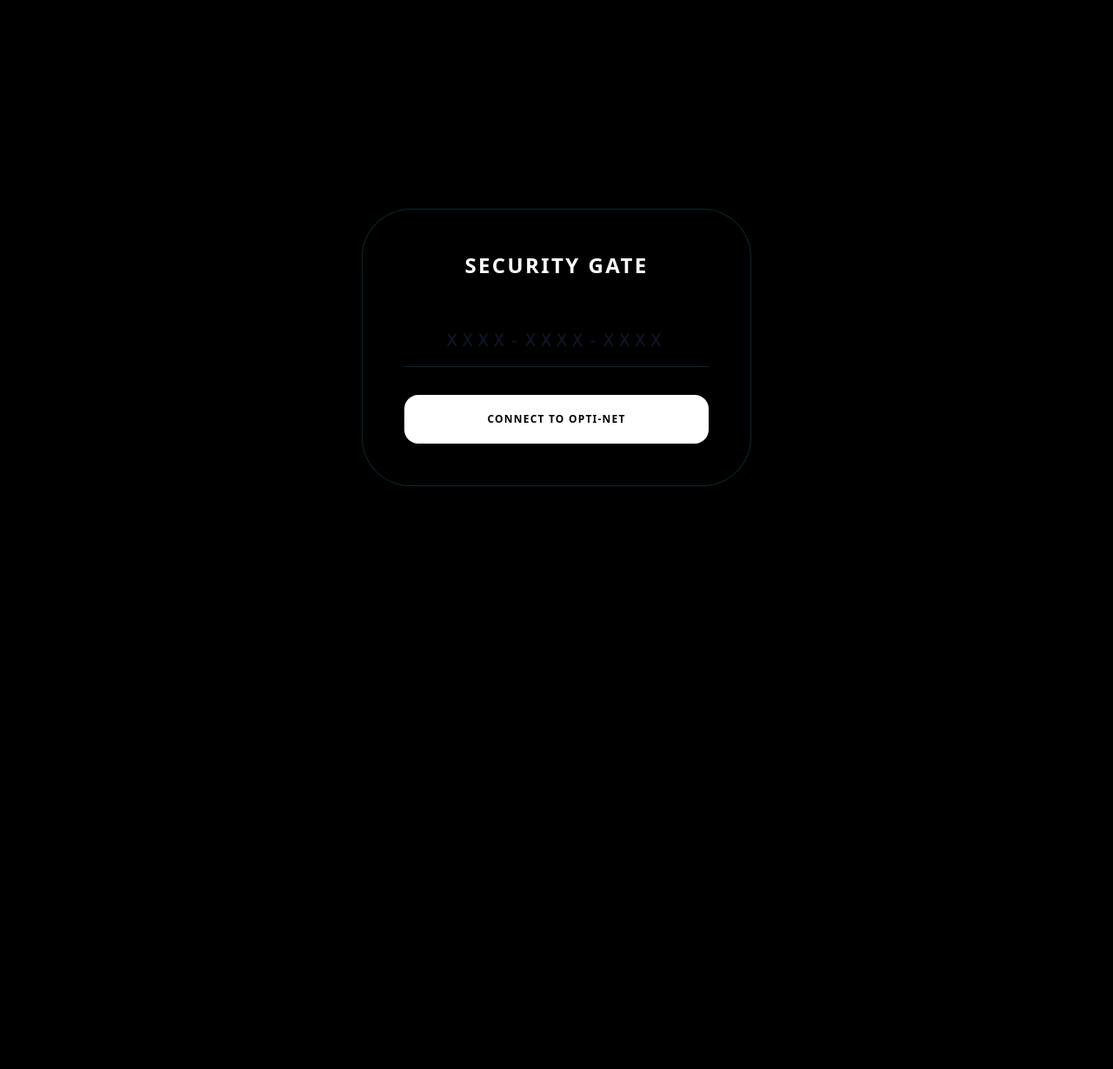
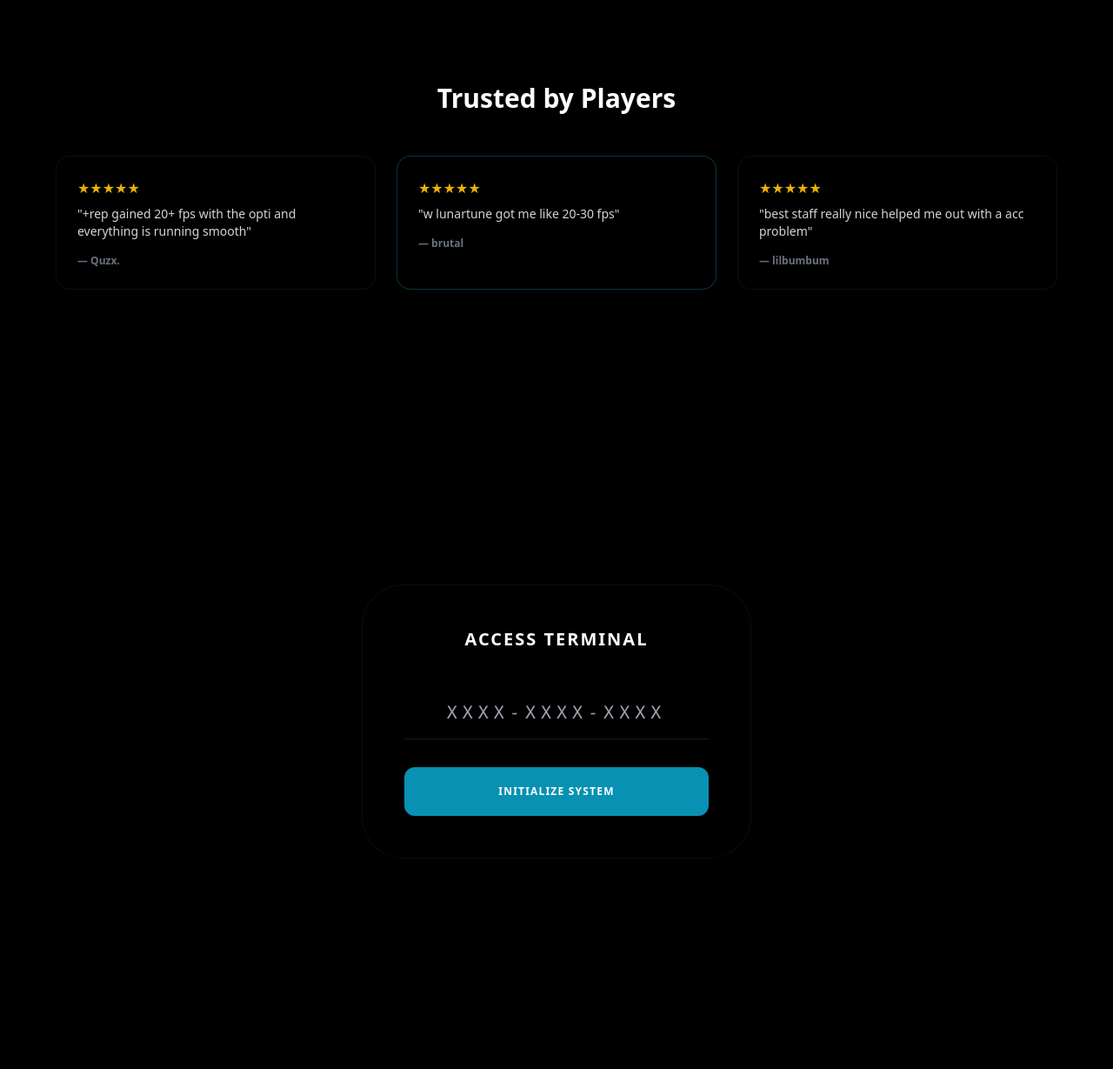
Before and after one commit to tyferust/optiai, a Flask app: page / in a window 1280 px wide. Shown: the part 801-2030 px from the top of the page at 87% size. Before the commit the page ends 1360 px from the top, so only its background shows below. Run offline with Flask 3, Linux system fonts and the light colour scheme; some libraries are stand-ins or nearby versions.

Commit message:
Update login.html

```diff
--- a/templates/login.html
+++ b/templates/login.html
@@ -5,63 +5,63 @@
     <title>Opti AI | Universal Performance</title>
     <script src="https://cdn.tailwindcss.com"></script>
     <style>
-        /* MULTI-GIF GRID BACKGROUND */
-        .bg-grid-container {
-            position: fixed; top: 0; left: 0; width: 100%; height: 100%; z-index: -1;
-            display: grid; grid-template-columns: repeat(auto-fill, minmax(400px, 1fr));
-            filter: brightness(0.25) contrast(1.1); /* Darkened for readability */
+        .bg-fixed-gif {
+            position: fixed; top: 0; left: 0; width: 100%; height: 100%;
+            z-index: -1; object-fit: cover; filter: brightness(0.3) contrast(1.1);
         }
-        .bg-grid-container img { width: 100%; height: 100%; object-fit: cover; }
-
-        @keyframes fadeIn { from { opacity: 0; transform: translateY(15px); } to { opacity: 1; transform: translateY(0); } }
-        .animate-fade { animation: fadeIn 1.5s ease-out forwards; }
-
-        .glass {
-            background: rgba(0, 0, 0, 0.75); backdrop-filter: blur(20px);
-            border: 1px solid rgba(34, 211, 238, 0.2); box-shadow: 0 0 60px rgba(0, 0, 0, 0.9);
+        .glass-card {
+            background: rgba(0, 0, 0, 0.6); backdrop-filter: blur(12px);
+            border: 1px solid rgba(255, 255, 255, 0.05);
         }
+        @keyframes slideUp { from { opacity: 0; transform: translateY(20px); } to { opacity: 1; transform: translateY(0); } }
+        .animate-slide { animation: slideUp 1s ease-out forwards; }
     </style>
 </head>
-<body class="bg-black text-white font-sans overflow-x-hidden">
+<body class="bg-black text-white font-sans selection:bg-cyan-500/30">
 
-    <div class="bg-grid-container">
-        <img src="YOUR_GIF_1.gif">
-        <img src="YOUR_GIF_2.gif">
-        <img src="YOUR_GIF_3.gif">
-        <img src="YOUR_GIF_4.gif">
-    </div>
+    <img src="YOUR_DIRECT_GIF_LINK.gif" class="bg-fixed-gif">
 
-    <section class="min-h-screen flex flex-col items-center justify-center p-8 text-center animate-fade">
-        <div class="inline-block px-4 py-1 rounded-full border border-cyan-500/40 bg-cyan-500/10 text-cyan-400 text-[9px] font-black uppercase tracking-[0.5em] mb-8">
-            Neural Architecture v2.0.4 // Active
-        </div>
-        <h1 class="text-7xl md:text-8xl font-black italic tracking-tighter mb-6 uppercase">OPTI <span class="text-cyan-500">AI</span></h1>
-
+    <section class="min-h-screen flex flex-col items-center justify-center p-8 text-center animate-slide">
+        <h1 class="text-6xl md:text-8xl font-black tracking-tighter mb-6">OPTI <span class="text-cyan-500">AI</span></h1>
         <div class="max-w-2xl space-y-6">
-            <p class="text-gray-300 text-sm md:text-base leading-relaxed font-medium">
-                The world's first <span class="text-white">Universal Performance Architect</span>. Opti AI leverages deep learning to analyze your unique hardware signature and deliver surgical, kernel-level optimizations.
-            </p>
-            <div class="grid grid-cols-1 md:grid-cols-3 gap-4 py-4 text-[10px] font-bold tracking-widest uppercase text-cyan-500/80">
-                <div class="px-4 py-2 border border-white/5 bg-white/5 rounded-lg">Latency Reduction</div>
-                <div class="px-4 py-2 border border-white/5 bg-white/5 rounded-lg">Frame Stability</div>
-                <div class="px-4 py-2 border border-white/5 bg-white/5 rounded-lg">Kernel Tweaking</div>
+            <p class="text-gray-300 text-lg font-medium">The world's first <span class="text-white">Universal Performance Architect</span>. Surgical, kernel-level optimizations for elite players.</p>
+            <div class="flex flex-wrap justify-center gap-4 text-[11px] font-bold uppercase tracking-widest text-cyan-400">
+                <span class="px-4 py-2 glass-card rounded-full">Latency Reduction</span>
+                <span class="px-4 py-2 glass-card rounded-full">Frame Stability</span>
+                <span class="px-4 py-2 glass-card rounded-full">Kernel Tweaking</span>
             </div>
         </div>
+        <div class="mt-20 animate-bounce opacity-40 text-[10px] tracking-[0.4em] uppercase">Scroll to Authenticate</div>
+    </section>
 
-        <div class="mt-16 animate-bounce flex flex-col items-center gap-2 opacity-50">
-            <span class="text-[9px] uppercase tracking-[0.5em]">Scroll to Initialize</span>
+    <section class="py-24 px-8">
+        <h2 class="text-center text-3xl font-bold mb-12">Trusted by Players</h2>
+        <div class="grid grid-cols-1 md:grid-cols-3 gap-6 max-w-6xl mx-auto">
+            <div class="glass-card p-6 rounded-2xl">
+                <div class="text-yellow-500 mb-2">★★★★★</div>
+                <p class="text-sm text-gray-300">"+rep gained 20+ fps with the opti and everything is running smooth"</p>
+                <div class="mt-4 text-xs font-bold text-gray-500">— Quzx.</div>
+            </div>
+            <div class="glass-card p-6 rounded-2xl border-cyan-500/30">
+                <div class="text-yellow-500 mb-2">★★★★★</div>
+                <p class="text-sm text-gray-300">"w lunartune got me like 20-30 fps"</p>
+                <div class="mt-4 text-xs font-bold text-gray-500">— brutal</div>
+            </div>
+            <div class="glass-card p-6 rounded-2xl">
+                <div class="text-yellow-500 mb-2">★★★★★</div>
+                <p class="text-sm text-gray-300">"best staff really nice helped me out with a acc problem"</p>
+                <div class="mt-4 text-xs font-bold text-gray-500">— lilbumbum</div>
+            </div>
         </div>
     </section>
 
     <section class="h-screen flex items-center justify-center p-6">
-        <div class="glass p-12 rounded-[3.5rem] max-w-md w-full text-center relative overflow-hidden">
-            <h2 class="text-2xl font-bold uppercase tracking-widest text-white mb-10">Security Gate</h2>
+        <div class="glass-card p-12 rounded-[3rem] max-w-md w-full text-center">
+            <h2 class="text-xl font-bold uppercase tracking-widest mb-10">Access Terminal</h2>
             <form action="/opti" method="POST" class="space-y-8">
                 <input type="text" name="license_id" id="key-input" required placeholder="XXXX-XXXX-XXXX"
-                    class="w-full bg-transparent border-b border-cyan-900/50 py-4 text-center font-mono text-xl tracking-[0.3em] text-cyan-400 outline-none focus:border-cyan-400 transition-all placeholder:text-gray-900">
-                <button type="submit" class="w-full bg-white text-black font-black py-5 rounded-2xl hover:bg-cyan-500 transition-all uppercase text-xs tracking-widest active:scale-95">
-                    Connect to Opti-Net
-                </button>
+                    class="w-full bg-transparent border-b border-white/10 py-4 text-center font-mono text-xl tracking-[0.3em] text-cyan-400 outline-none focus:border-cyan-500 transition-all">
+                <button type="submit" class="w-full bg-cyan-600 hover:bg-cyan-500 text-white font-bold py-5 rounded-xl transition-all uppercase text-xs tracking-widest">Initialize System</button>
             </form>
         </div>
     </section>
```
